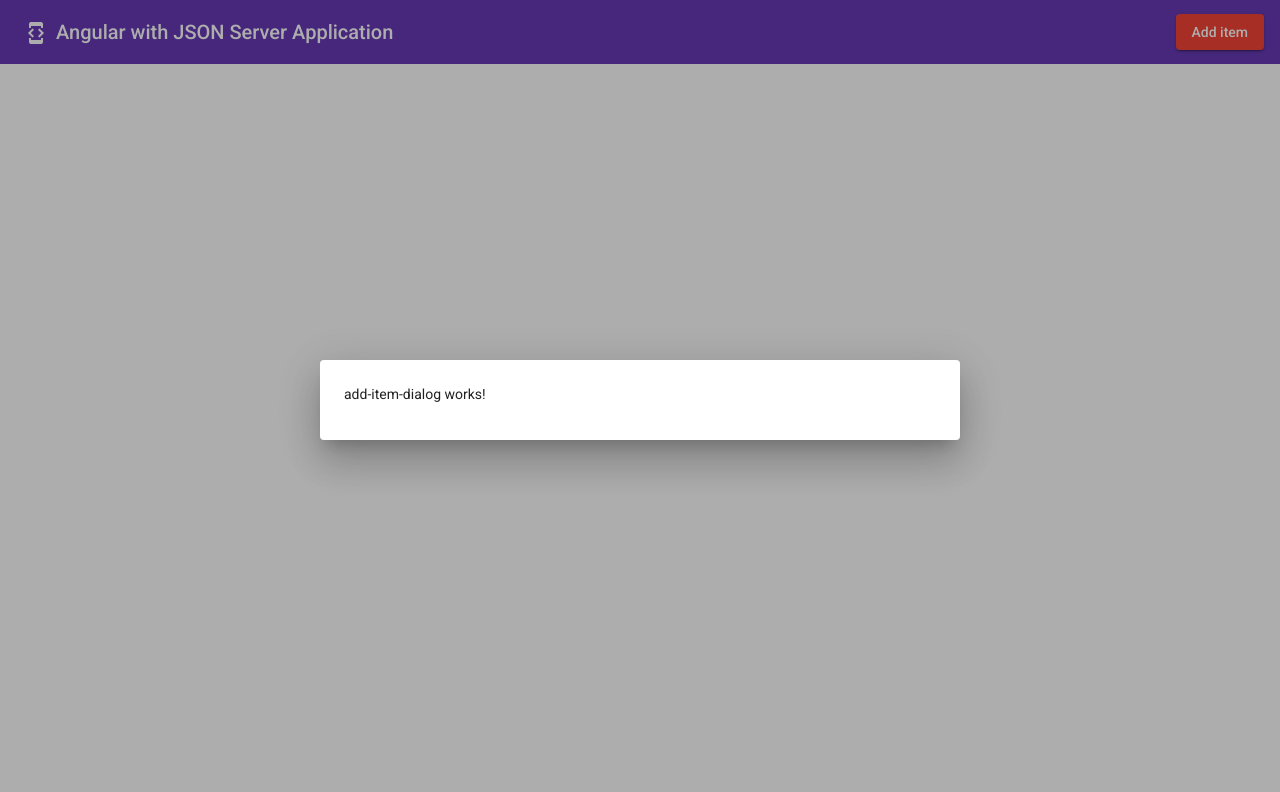
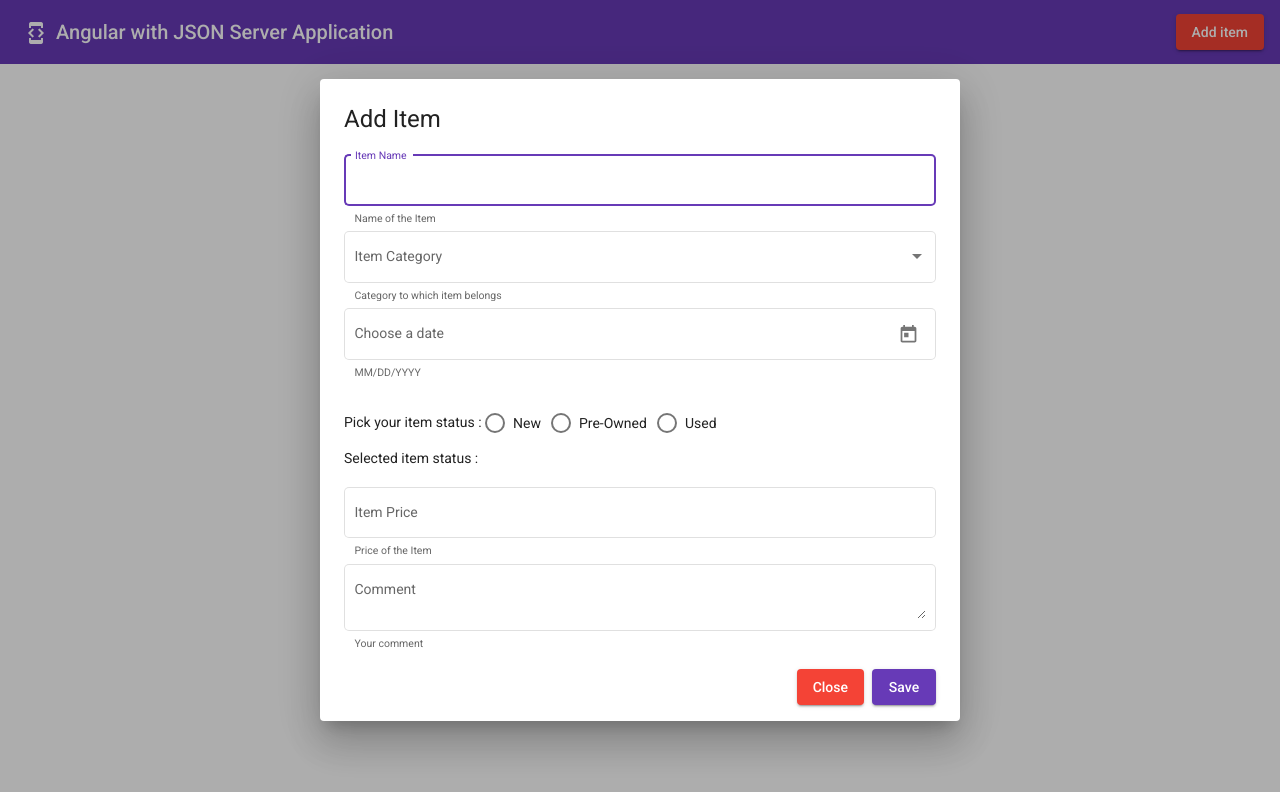
Before and after one commit to andriisavchuk/angular-crud-jsonserver, an Angular app: page / in a window 1280 px wide. Both pictures are taken after a click on the button "Add item". Shown: the top 792 px of the page. Built offline with nearby package versions, Linux system fonts and the light colour scheme.

Commit message:
added form template

```diff
--- a/src/app/add-item-dialog/add-item-dialog.component.css
+++ b/src/app/add-item-dialog/add-item-dialog.component.css
@@ -0,0 +1,15 @@
+mat-form-field {
+  width: 100%;
+}
+
+.items-statuses {
+  margin-top: 30px;
+}
+
+mat-radio-button {
+  margin-right: 10px;
+}
+
+.selected-status {
+  margin: 15px 0;
+}
--- a/src/app/add-item-dialog/add-item-dialog.component.html
+++ b/src/app/add-item-dialog/add-item-dialog.component.html
@@ -1 +1,64 @@
-<p>add-item-dialog works!</p>
+<h1 mat-dialog-title="">Add Item</h1>
+<div mat-dialog-content>
+  <mat-form-field appearance="outline">
+    <mat-label>Item Name</mat-label>
+    <input matInput placeholder="Add Item" />
+    <mat-hint>Name of the Item</mat-hint>
+  </mat-form-field>
+
+  <mat-form-field appearance="outline">
+    <mat-label>Item Category</mat-label>
+    <mat-select placeholder="Select Item Category">
+      <mat-option *ngFor="let item of itemsCategory">{{
+        item.category
+      }}</mat-option>
+    </mat-select>
+    <mat-hint>Category to which item belongs</mat-hint>
+  </mat-form-field>
+
+  <mat-form-field appearance="outline">
+    <mat-label>Choose a date</mat-label>
+    <input matInput [matDatepicker]="picker" />
+    <mat-hint>MM/DD/YYYY</mat-hint>
+    <mat-datepicker-toggle matSuffix [for]="picker"></mat-datepicker-toggle>
+    <mat-datepicker #picker></mat-datepicker>
+  </mat-form-field>
+
+  <div class="items-statuses">
+    <label id="itemStatuses">Pick your item status : </label>
+    <mat-radio-group
+      aria-labelledby="itemStatuses"
+      class="items-statuses-radio-group"
+      [(ngModel)]="selectedStatus"
+    >
+      <mat-radio-button
+        class="items-statuse-radio-button"
+        *ngFor="let status of itemStatuses"
+        [value]="status"
+      >
+        {{ status }}
+      </mat-radio-button>
+    </mat-radio-group>
+
+    <div class="selected-status">
+      Selected item status : {{ selectedStatus }}
+    </div>
+  </div>
+
+  <mat-form-field appearance="outline">
+    <mat-label>Item Price</mat-label>
+    <input matInput type="number" placeholder="Item Price" />
+    <mat-hint>Price of the Item</mat-hint>
+  </mat-form-field>
+
+  <mat-form-field appearance="outline">
+    <mat-label>Comment</mat-label>
+    <textarea matInput></textarea>
+    <mat-hint>Your comment</mat-hint>
+  </mat-form-field>
+</div>
+
+<div mat-dialog-actions [align]="'end'">
+  <button mat-raised-button color="warn" mat-dialog-close>Close</button>
+  <button mat-raised-button color="primary">Save</button>
+</div>
--- a/src/app/add-item-dialog/add-item-dialog.component.ts
+++ b/src/app/add-item-dialog/add-item-dialog.component.ts
@@ -3,13 +3,19 @@ import { Component, OnInit } from '@angular/core';
 @Component({
   selector: 'app-add-item-dialog',
   templateUrl: './add-item-dialog.component.html',
-  styleUrls: ['./add-item-dialog.component.css']
+  styleUrls: ['./add-item-dialog.component.css'],
 })
 export class AddItemDialogComponent implements OnInit {
+  itemsCategory = [
+    { category: 'Appliances' },
+    { category: 'Electronics' },
+    { category: 'Electrical' },
+    { category: 'Building Materials' },
+  ];
+  itemStatuses: string[] = ['New', 'Pre-Owned', 'Used'];
+  selectedStatus: string = '';
 
-  constructor() { }
+  constructor() {}
 
-  ngOnInit(): void {
-  }
-
+  ngOnInit(): void {}
 }
```
Also changed, not shown: src/app/app.module.ts (+16 -1 lines).
